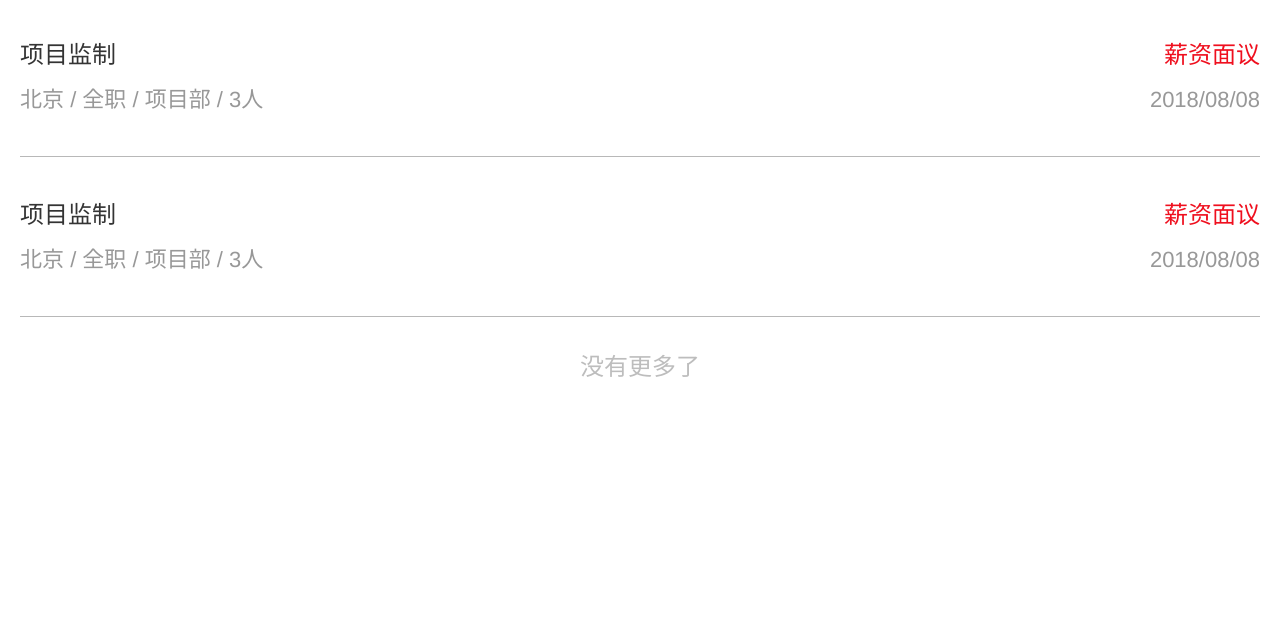
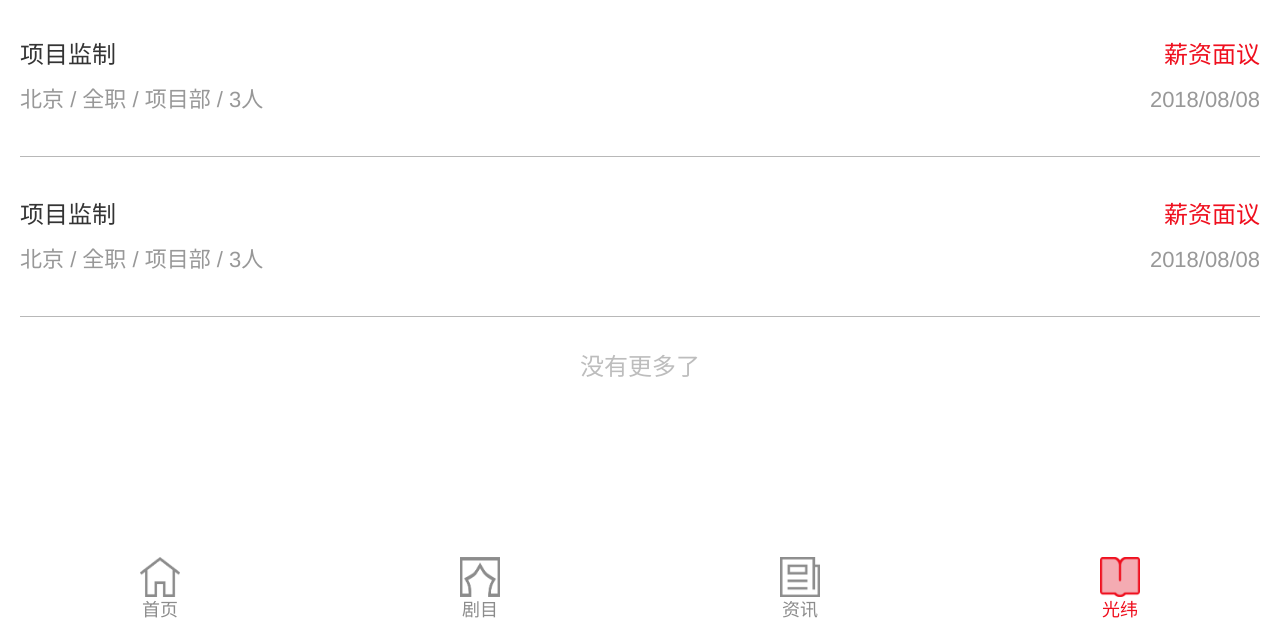
Before and after one commit to webzhang0/guangwei, a plain HTML site: page views/aboutus/joinus.html in a window 1280 px wide. Shown: the part 163-800 px from the top of the page. Drawn offline with Linux system fonts and the light colour scheme.

Commit message:
公共底部

```diff
--- a/css/aboutus/joinus.css
+++ b/css/aboutus/joinus.css
@@ -42,3 +42,7 @@
 	font-size: 0.24rem;
 	text-align: center;
 }
+.guangwei-img {
+    background: url(../../images/common/about-active.png) center center;
+    background-size: 100% 100%;
+}
--- a/css/aboutus/memorabilia.css
+++ b/css/aboutus/memorabilia.css
@@ -5,6 +5,9 @@ header{
     font-size: .4rem;
     text-indent: .2rem;
     font-weight: 600;
+}
+.content {
+    padding-bottom: 2rem;
 }
 .banner{
     width:100%;
@@ -46,7 +49,7 @@ header{
     line-height: .24rem;
     margin-bottom:.2rem;
     color:#363636;
-    font-weight: 600;
+    /*font-weight: 600;*/
 }
 .time-line-box .item-content{
     font-size:.3rem;
@@ -54,3 +57,7 @@ header{
     font-weight: 600;
     margin-bottom:.55rem;
 }
+.guangwei-img {
+    background: url(../../images/common/about-active.png) center center;
+    background-size: 100% 100%;
+}
--- a/css/aboutus/positionDetails.css
+++ b/css/aboutus/positionDetails.css
@@ -55,3 +55,7 @@
 .introduction-title {
 	padding:0.3rem 0 0.05rem;
 }
+.guangwei-img {
+    background: url(../../images/common/about-active.png) center center;
+    background-size: 100% 100%;
+}
--- a/css/news/news.css
+++ b/css/news/news.css
@@ -86,6 +86,12 @@
 	color: #8c8c8c;
 	font-size: 0.24rem;
 }
+.no-more {
+	line-height: 1rem;
+	color: #bdbdbd;
+	font-size: 0.24rem;
+	text-align: center;
+}
 /* 底部导航激活 */
 .news-img {
 	background: url(../../images/common/news-active.png) center center;
--- a/views/aboutus/joinus.html
+++ b/views/aboutus/joinus.html
@@ -63,6 +63,36 @@
 		</div>
 	</div>
 
+	<!-- footer部分 -->
+	<div class="footer">
+		<ul class="footer-nav-wrap clearfix">
+			<li class="footer-nav">
+				<a class="footer-nav-item" href="../../index.html">
+					<div class="nav-img-wrap home-img"></div>
+					<p class="nav-name">首页</p>
+				</a>
+			</li>
+			<li class="footer-nav">
+				<a class="footer-nav-item" href="#">
+					<div class="nav-img-wrap play-img"></div>
+					<p class="nav-name">剧目</p>
+				</a>
+			</li>
+			<li class="footer-nav">
+				<a class="footer-nav-item" href="../news/news.html">
+					<div class="nav-img-wrap news-img"></div>
+					<p class="nav-name">资讯</p>
+				</a>
+			</li>
+			<li class="footer-nav active">
+				<a class="footer-nav-item" href="aboutus.html">
+					<div class="nav-img-wrap guangwei-img"></div>
+					<p class="nav-name">光纬</p>
+				</a>
+			</li>
+		</ul>
+	</div>
+
     <script type="text/javascript" src="../../js/lib/jquery.min.js"></script>
     <script type="text/javascript" src="../../js/common/common.js"></script>
 </body>
```
Also changed, not shown: views/aboutus/memorabilia.html (+1 -1 lines), views/aboutus/positionDetails.html (+30 -0 lines), views/aboutus/team.html (+1 -1 lines), views/news/news.html (+4 -0 lines).
